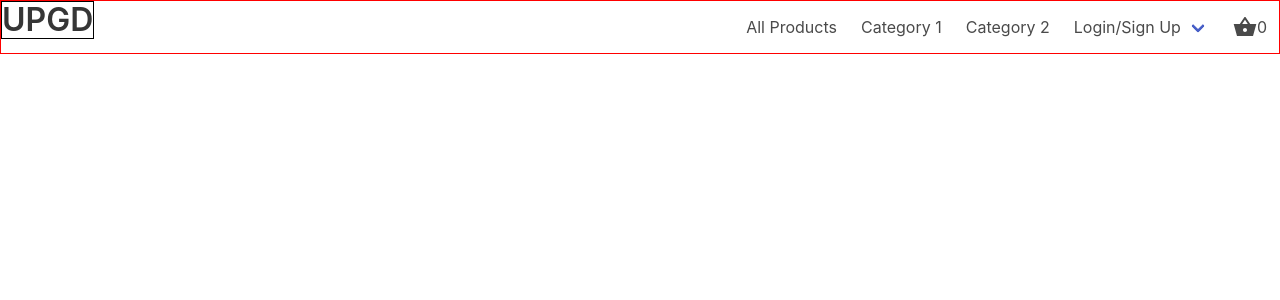
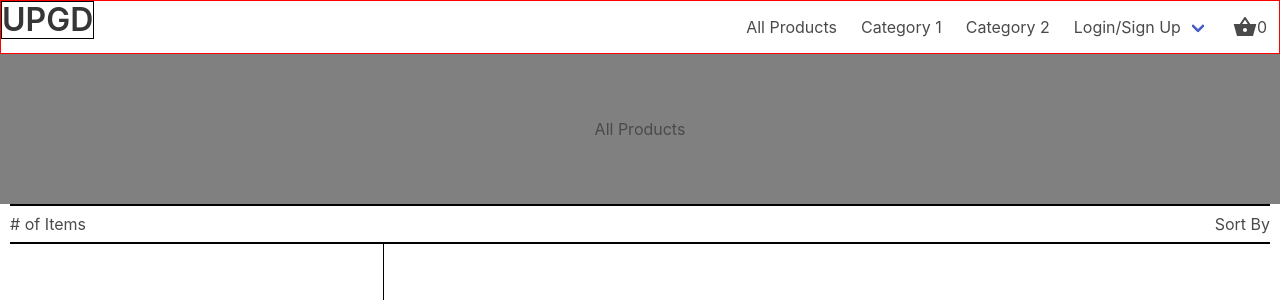
Before and after one commit to lejt/UPGD, a React (Create React App) app: page /products in a window 1280 px wide. Shown: the top 300 px of the page. Built offline with nearby package versions, Linux system fonts and the light colour scheme.

Commit message:
create all empty pages

```diff
--- a/src/components/NavBar/NavBar.jsx
+++ b/src/components/NavBar/NavBar.jsx
@@ -20,7 +20,7 @@ export default function NavBar({user, setUser}) {
             </div>
             <div className="navbar-menu">
                 <div className="navbar-end">
-                    <Link to="" className="navbar-item">
+                    <Link to="/products" className="navbar-item">
                         <span>All Products</span>
                     </Link>
                     <Link to="" className="navbar-item">
--- a/src/pages/App/App.jsx
+++ b/src/pages/App/App.jsx
@@ -9,6 +9,7 @@ import HomePage from "../HomePage/HomePage";
 import ProfilePage from "../ProfilePage/ProfilePage";
 import NavBar from "../../components/NavBar/NavBar";
 import CheckoutPage from "../CheckoutPage/CheckoutPage";
+import ProductPage from "../ProductPage/ProductPage";
 
 function App() {
   const [user, setUser] = useState(getUser());
@@ -23,6 +24,7 @@ function App() {
             <Route path="/login" element={<AuthPage user={user} setUser={setUser}/>} />
             <Route path="/signup" element={<SignUpPage user={user} setUser={setUser} />} />
             <Route path="/profile" element={<ProfilePage user={user} />} />
+            <Route path="/products" element={<ProductPage />} />
             <Route path="/checkout" element={<CheckoutPage />} />
             <Route path="/" element={<HomePage />} />
           </Routes>
--- a/src/pages/CheckoutPage/CheckoutPage.css
+++ b/src/pages/CheckoutPage/CheckoutPage.css
@@ -0,0 +1,13 @@
+.checkout {
+    display: flex;
+}
+.checkout_payment {
+    border: 5px solid green;
+    width: 50%;
+    min-height: 100vh;
+}
+.checkout_cart {
+    border: 5px solid rgb(8, 68, 121);
+    width: 50%;
+    min-height: 100vh;
+}
--- a/src/pages/CheckoutPage/CheckoutPage.jsx
+++ b/src/pages/CheckoutPage/CheckoutPage.jsx
@@ -2,6 +2,13 @@ import "./CheckoutPage.css"
 
 export default function CheckoutPage() {
     return (
-        <h1>Checkout Cart Page</h1>
+        <div className="checkout">
+            <aside className="checkout_payment">
+                <h3>Payment Information here</h3>
+            </aside>
+            <aside className="checkout_cart">
+                <h3>Cart and totals here</h3>
+            </aside>
+        </div>
     )
 }
--- a/src/pages/HomePage/HomePage.css
+++ b/src/pages/HomePage/HomePage.css
@@ -0,0 +1,5 @@
+.home_banner {
+    min-width: 100%;
+    max-height: 250px;
+    object-fit: cover;
+}
--- a/src/pages/HomePage/HomePage.jsx
+++ b/src/pages/HomePage/HomePage.jsx
@@ -1,7 +1,16 @@
 import React from "react";
+import "./HomePage.css";
 
 export default function HomePage() {
     return (
-        <h1>HOME PAGE HERE</h1>
+        <div className="home">
+            <div className="home_container">
+                <img src="https://www.teahub.io/photos/full/247-2472079_weekly-wallpaper-backgrounds-computer-components.jpg"
+                alt=""
+                className="home_banner"
+                />
+
+            </div>
+        </div>
     )
 }
--- /dev/null
+++ b/src/pages/ProductPage/ProductPage.css
@@ -0,0 +1,25 @@
+.product {
+    height: 100vh;
+}
+.product_banner {
+    background-color: gray;
+    height: 150px;
+    display: flex;
+    align-items: center;
+    justify-content: center;
+}
+.product_header {
+    height: 40px;
+    display: flex;
+    align-items: center;
+    justify-content: space-between;
+    margin: 0 10px;
+    border-top: 2px solid black;
+    border-bottom: 2px solid black;
+}
+.product_categories {
+    width: 30%;
+    border-right: 1px solid black;
+    /* border: 1px solid blue; */
+    height: 60vh;
+}
--- /dev/null
+++ b/src/pages/ProductPage/ProductPage.jsx
@@ -0,0 +1,24 @@
+import "./ProductPage.css";
+
+export default function Product() {
+    return (
+        <div className="product">
+            <div className="product_banner">
+                <h1>All Products</h1>
+            </div>
+            <div className="product_header">
+                <h3># of Items</h3>
+                <h3>Sort By</h3>
+            </div>
+
+            <div className="product_list">
+                <aside className="product_categories">
+
+                </aside>
+                <aside className="products">
+
+                </aside>
+            </div>
+        </div>
+    )
+}
--- a/src/pages/ProfilePage/ProfilePage.jsx
+++ b/src/pages/ProfilePage/ProfilePage.jsx
@@ -1,7 +1,12 @@
 import "./ProfilePage.css";
 
-export default function ProfilePage() {
+export default function ProfilePage({user}) {
     return (
-        <h1>PROFILE PAGE HERE</h1>
+        <div>
+            <p>
+                {user.name}<br/>
+                {user.email}
+            </p>
+        </div>
     )
 }
```
